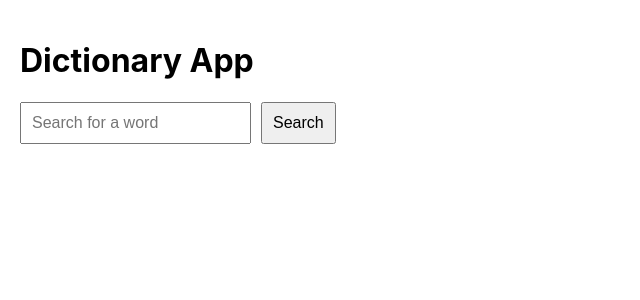
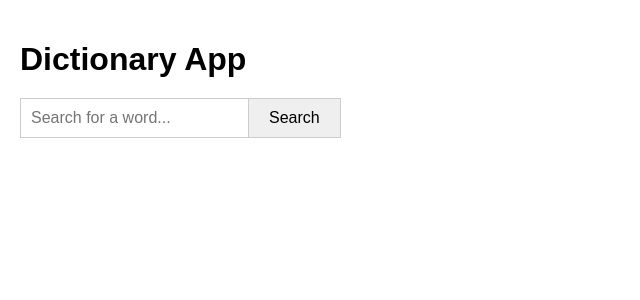
Before and after one commit to thershan/XDictionary, a React (Create React App) app: page / in a window 1280 px wide. Shown: the top 300 px of the page, without its empty margins (0-640 px from the left). Built offline with nearby package versions, Linux system fonts and the light colour scheme.

Commit message:
Fix display logic for correct and incorrect search results

```diff
--- a/src/App.js
+++ b/src/App.js
@@ -14,7 +14,7 @@ function App() {
     const trimmedSearchTerm = searchTerm.trim();
 
     if (!trimmedSearchTerm) {
-      setResult("");  // No message if no search term is entered
+      setResult('');  // Clear the result if no search term is entered
       return;
     }
 
@@ -23,26 +23,32 @@ function App() {
     );
 
     if (foundWord) {
-      setResult(`Definition:\n${foundWord.meaning}`);
+      setResult(<div><strong>Definition:</strong> {foundWord.meaning}</div>);  // Display the meaning with "Definition:" heading
     } else {
-      setResult("\nWord not found in the dictionary.");
+      setResult("Word not found in the dictionary.");  // Display only this exact message for incorrect words
     }
   };
 
   return (
-    <div style={{ padding: '20px' }}>
-      <h1>Dictionary App</h1>
-      <input
-        type="text"
-        value={searchTerm}
-        onChange={(e) => setSearchTerm(e.target.value)}
-        placeholder="Search for a word"
-        style={{ padding: '10px', fontSize: '16px', marginRight: '10px' }}
-      />
-      <button onClick={handleSearch} style={{ padding: '10px', fontSize: '16px' }}>Search</button>
-      <div style={{ marginTop: '20px', fontSize: '18px' }}>
-
-        <p>{result}</p>
+    <div style={{ padding: '20px', fontFamily: 'Arial, sans-serif' }}>
+      <h1 style={{ marginBottom: '20px' }}>Dictionary App</h1>
+      <div style={{ marginBottom: '20px' }}>
+        <input
+          type="text"
+          value={searchTerm}
+          onChange={(e) => setSearchTerm(e.target.value)}
+          placeholder="Search for a word..."
+          style={{ padding: '10px', fontSize: '16px', border: '1px solid #ccc' }}
+        />
+        <button
+          onClick={handleSearch}
+          style={{ padding: '10px 20px', fontSize: '16px', cursor: 'pointer', border: '1px solid #ccc', marginLeft: '-1px' }}
+        >
+          Search
+        </button>
+      </div>
+      <div style={{ fontSize: '18px', marginTop: '20px' }}>
+        {result}
       </div>
     </div>
   );
```
